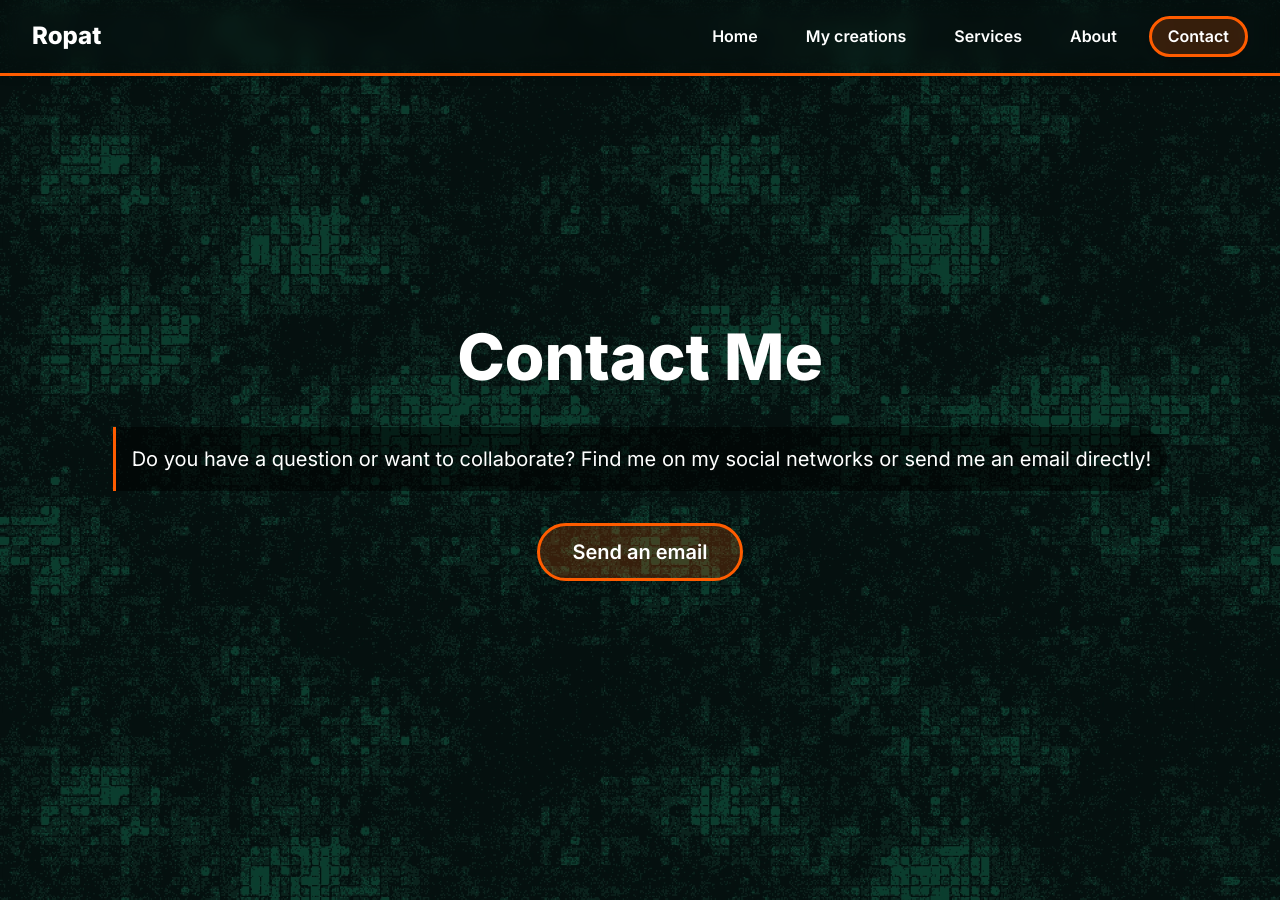
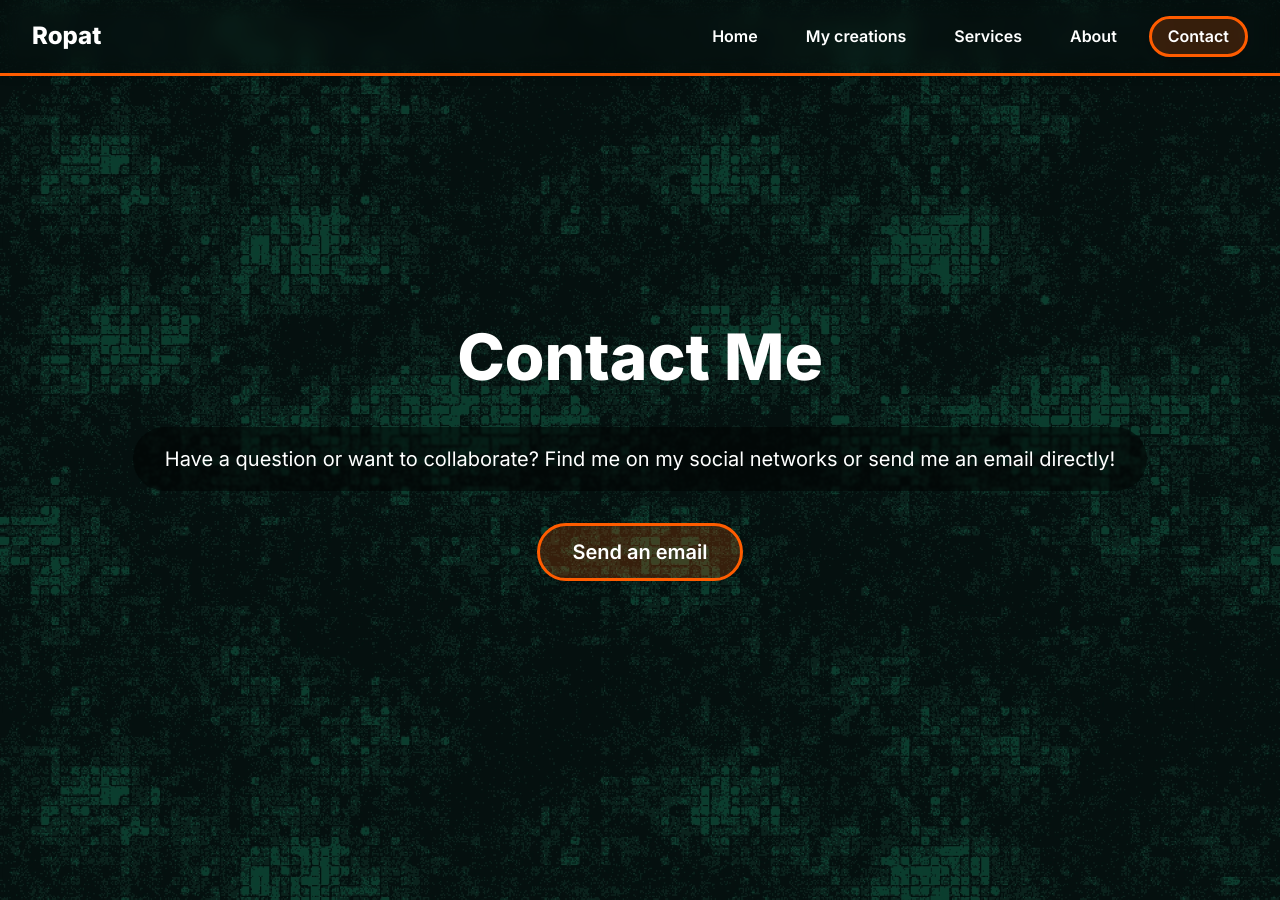
Before and after one commit to 7Nautilus/ropat-portfolio, a Jekyll site: the page built from en/contact.html, in a window 1280 px wide and 900 px high. Built offline with Jekyll 4.4.1, drawn with Linux system fonts in a browser that asks for light colours.

Commit message:
big update

```diff
--- /dev/null
+++ b/_includes/pages/contact.html
@@ -0,0 +1,26 @@
+{% assign current_lang = page.lang | default: "en" %}
+{% assign contact = site.data.pages.contact[current_lang] %}
+<!-- Main Content -->
+<main id="main-content">
+  <!-- Hero Section -->
+  <section class="hero" aria-labelledby="hero-title">
+    <!-- Title -->
+    <h1 class="hero-title" id="hero-title">{{ contact.title }}</h1>
+
+    <!-- Contact Information -->
+    <p class="hero-pitch">{{ contact.hero_pitch }}</p>
+
+    <!-- Call to Action Button -->
+    <a href="mailto:vultur.psd@gmail.com" class="cta">{{ contact.cta }}</a>
+  </section>
+  <section class="contact-methods" aria-labelledby="contact-methods-title">
+    <h2 id="contact-methods-title" class="section-title">{{ contact.h2 }}</h2>
+    <div class="social-links" id="contact-social-links">
+      {% for item in site.data.socials %}
+        <a href="{{ item.link }}" class="social-link {{ item.name }}">
+          {{ item.icon }}
+        </a>
+      {% endfor %}
+    </div>
+  </section>
+</main>
--- a/en/contact.html
+++ b/en/contact.html
@@ -8,27 +8,5 @@
 og_description: "Contact me for any question or collaboration. Find me on my social networks or send me an email directly."
 og_url: "https://ropat.art/en/contact.html"
 ---
-<!-- Main Content -->
-<main id="main-content">
-  <!-- Hero Section -->
-  <section class="hero" aria-labelledby="hero-title">
-    <!-- Title -->
-    <h1 class="hero-title" id="hero-title">Contact Me</h1>
 
-    <!-- Contact Information -->
-    <p class="hero-text">Do you have a question or want to collaborate? Find me on my social networks or send me an email directly!</p>
-
-    <!-- Call to Action Button -->
-    <a href="mailto:vultur.psd@gmail.com" class="cta">Send an email</a>
-  </section>
-  <section class="contact-methods" aria-labelledby="contact-methods-title">
-    <h2 id="contact-methods-title" class="section-title">My social networks</h2>
-    <div class="social-links" id="contact-social-links">
-      {% for item in site.data.socials %}
-        <a href="{{ item.link }}" class="social-link {{ item.name }}">
-          {{ item.icon }}
-        </a>
-      {% endfor %}
-    </div>
-  </section>
-</main>
+{% include pages/contact.html %}
```
Also changed, not shown: _data/pages/about.yml (added, +15 -0 lines), _data/pages/contact.yml (added, +19 -0 lines), _includes/pages/about.html (added, +14 -0 lines), en/about.html (+1 -7 lines), fr/about.html (+1 -7 lines), fr/contact.html (+1 -23 lines).
